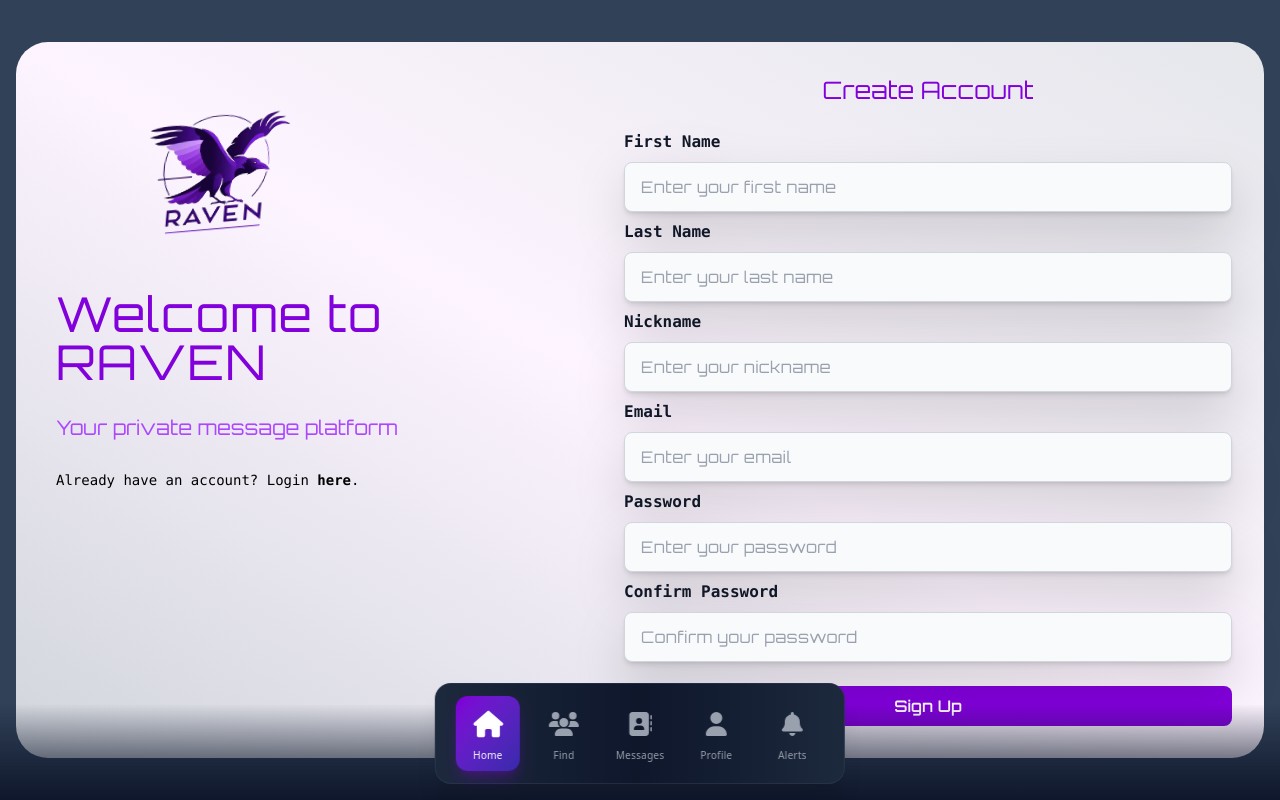
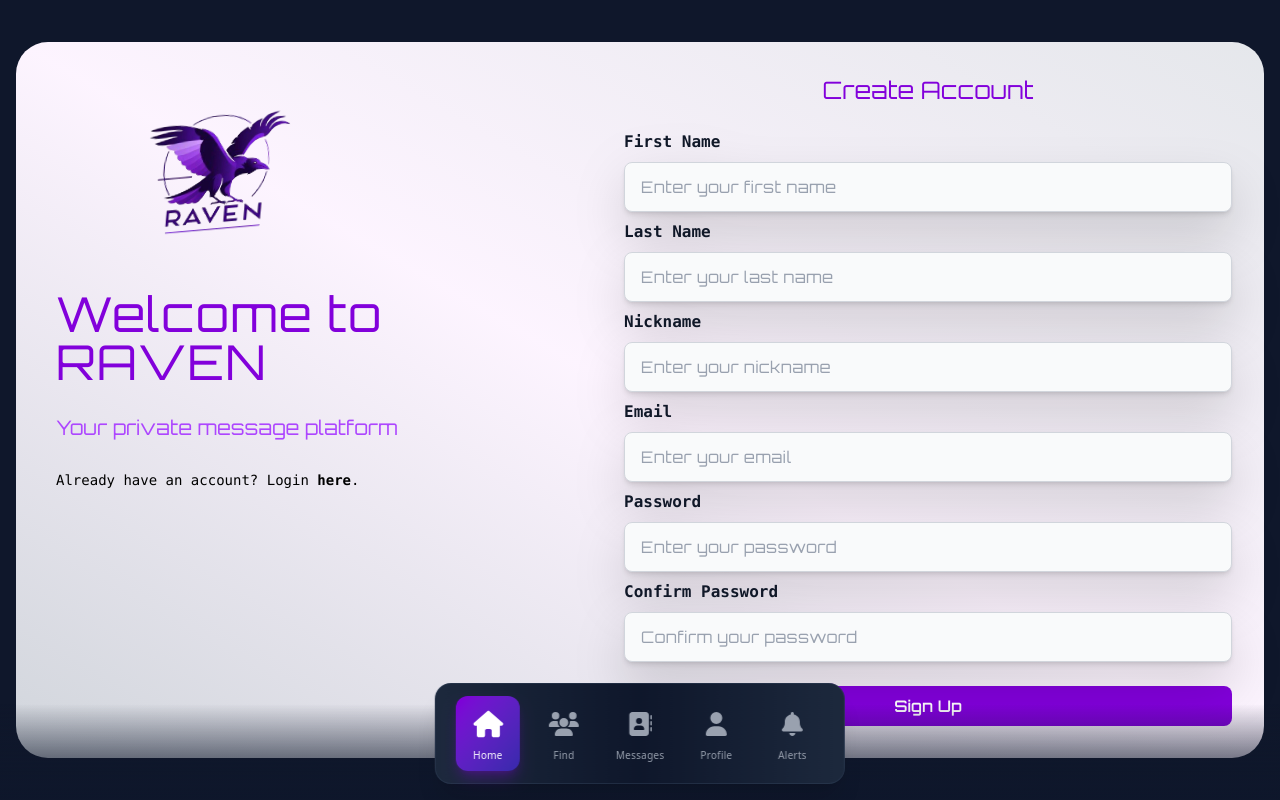
Before and after one commit to paralyuzov/Raven, a Vue app: page / in a window 1280 px wide. Built offline with nearby package versions, Linux system fonts and the light colour scheme; no server answers.

Commit message:
change app background

```diff
--- a/src/App.vue
+++ b/src/App.vue
@@ -4,7 +4,7 @@
 </script>
 
 <template>
-    <div class="flex flex-col min-h-screen bg-slate-700">
+    <div class="flex flex-col min-h-screen bg-slate-900">
       <div class="">
         <router-view />
       </div>
```
